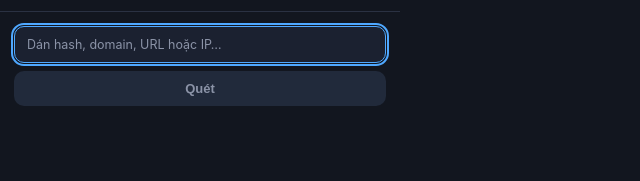
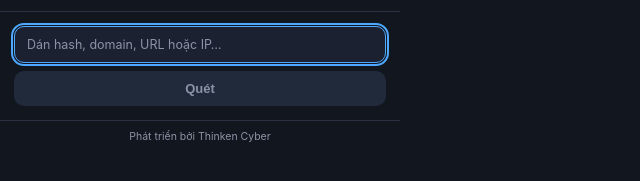
Before and after one commit to thinken-cyber/IOC-Radar, a website with bundled scripts: page popup.html in a window 1280 px wide. Shown: the part 33-214 px from the top of the page, without its empty margins (0-640 px from the left). Built offline with nearby package versions, Linux system fonts and the light colour scheme; some packages are replaced by stand-ins of ours.

Commit message:
Add developer attribution

```diff
--- a/popup.html
+++ b/popup.html
@@ -38,6 +38,7 @@
       <section id="results" class="results" hidden></section>
     </main>
 
+    <footer class="footer">Phát triển bởi Thinken Cyber</footer>
   </div>
 
   <script type="module" src="js/popup.js"></script>
```
Also changed, not shown: manifest.json.
